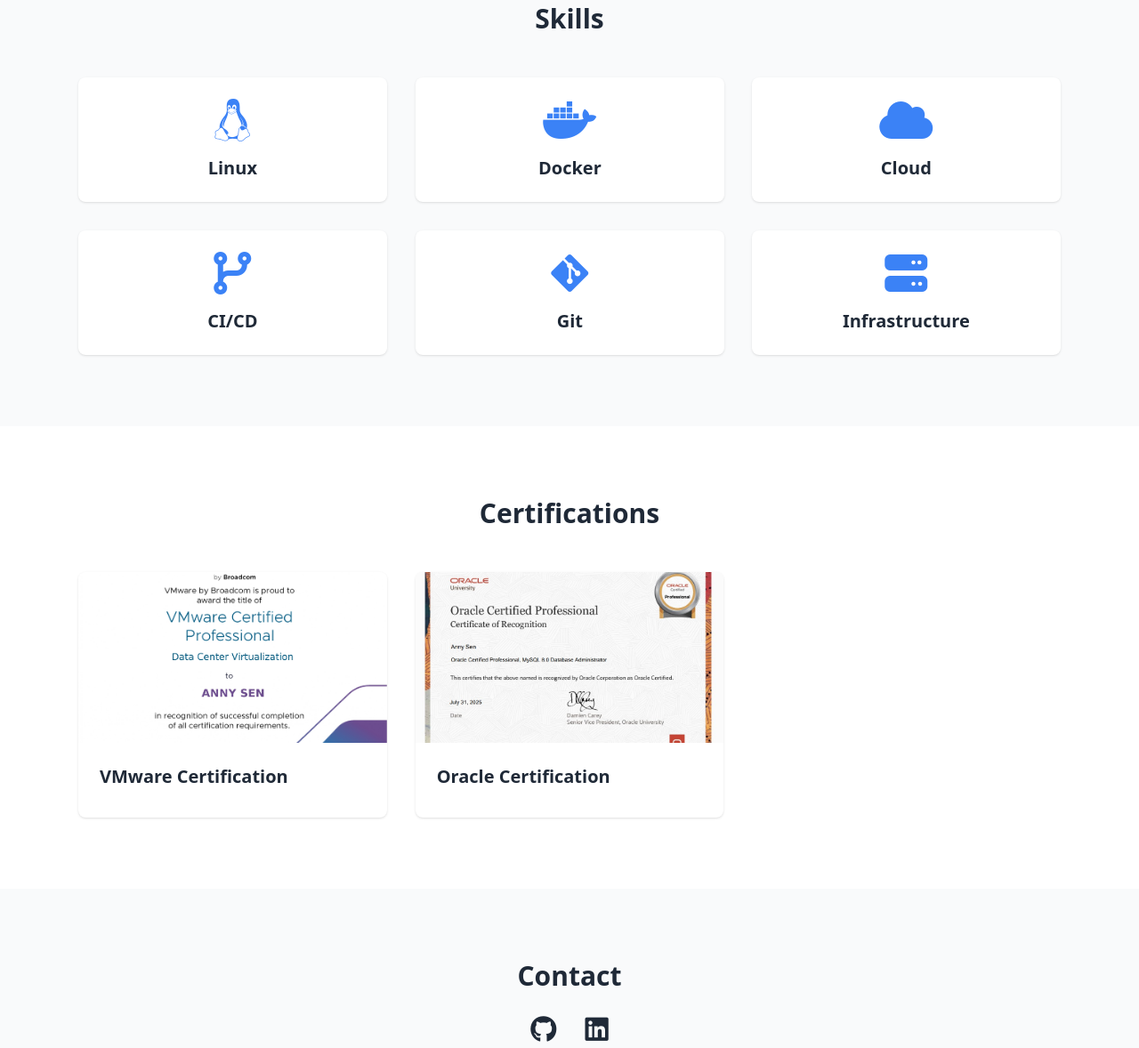
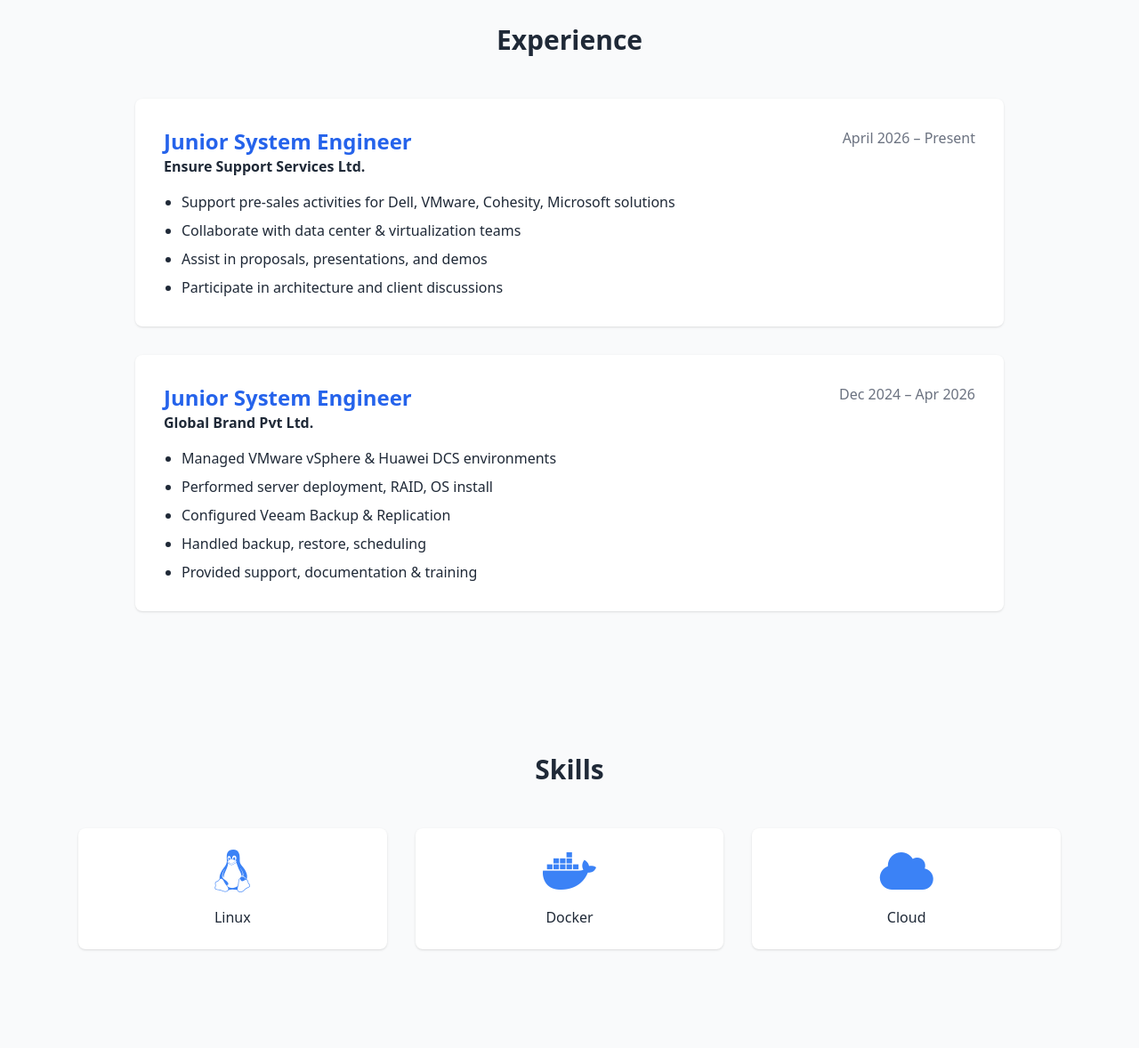
Before and after one commit to annysen/portfolio_anny, a plain HTML site: page index.html in a window 1280 px wide. Shown: the part 1153-2331 px from the top of the page at 89% size. Drawn offline with nearby package versions, Linux system fonts and the light colour scheme.

Commit message:
Update index.html

````diff
--- a/index.html
+++ b/index.html
@@ -1,7 +1,9 @@
 <!DOCTYPE html>
+
 <html lang="en">
 
 <head>
+
 
 <meta charset="UTF-8">
 <meta name="viewport" content="width=device-width, initial-scale=1.0">
@@ -24,11 +26,13 @@
         transition: 0.3s;
     }
 </style>
+```
 
 </head>
 
 <body class="bg-gray-50 text-gray-800">
 
+```
 <!-- NAVBAR -->
 
 <nav class="fixed w-full bg-white shadow z-50">
@@ -43,6 +47,7 @@
 
             <li><a href="#home" class="hover:text-blue-600">Home</a></li>
             <li><a href="#about" class="hover:text-blue-600">About</a></li>
+            <li><a href="#experience" class="hover:text-blue-600">Experience</a></li>
             <li><a href="#skills" class="hover:text-blue-600">Skills</a></li>
             <li><a href="#certifications" class="hover:text-blue-600">Certifications</a></li>
             <li><a href="#contact" class="hover:text-blue-600">Contact</a></li>
@@ -61,6 +66,7 @@
 
             <li><a href="#home" onclick="toggleMenu()">Home</a></li>
             <li><a href="#about" onclick="toggleMenu()">About</a></li>
+            <li><a href="#experience" onclick="toggleMenu()">Experience</a></li>
             <li><a href="#skills" onclick="toggleMenu()">Skills</a></li>
             <li><a href="#certifications" onclick="toggleMenu()">Certifications</a></li>
             <li><a href="#contact" onclick="toggleMenu()">Contact</a></li>
@@ -91,10 +97,8 @@
         </p>
 
         <p class="max-w-xl mx-auto mb-8">
-
             Focused on automation, containerization,
             CI/CD pipelines and scalable cloud infrastructure.
-
         </p>
 
         <div class="flex justify-center gap-4 flex-wrap">
@@ -131,12 +135,73 @@
         </h2>
 
         <p class="text-lg">
-
             I am a DevOps enthusiast passionate about building reliable,
             automated and scalable infrastructure using cloud technologies,
             containers and CI/CD pipelines.
+        </p>
 
-            </p>
+    </div>
+
+</section>
+
+<!-- EXPERIENCE -->
+
+<section id="experience" class="py-20 bg-gray-50">
+
+    <h2 class="text-3xl font-bold text-center mb-12">
+        Experience
+    </h2>
+
+    <div class="max-w-5xl mx-auto px-6 space-y-8">
+
+        <div class="card bg-white p-8 rounded-lg shadow" data-aos="fade-up">
+
+            <div class="flex flex-col md:flex-row md:justify-between mb-4">
+
+                <div>
+                    <h3 class="text-2xl font-bold text-blue-600">Junior System Engineer</h3>
+                    <p class="font-semibold">Ensure Support Services Ltd.</p>
+                </div>
+
+                <p class="text-gray-500">April 2026 – Present</p>
+
+            </div>
+
+            <ul class="list-disc pl-5 space-y-2">
+
+                <li>Support pre-sales activities for Dell, VMware, Cohesity, Microsoft solutions</li>
+                <li>Collaborate with data center & virtualization teams</li>
+                <li>Assist in proposals, presentations, and demos</li>
+                <li>Participate in architecture and client discussions</li>
+
+            </ul>
+
+        </div>
+
+        <div class="card bg-white p-8 rounded-lg shadow" data-aos="fade-up">
+
+            <div class="flex flex-col md:flex-row md:justify-between mb-4">
+
+                <div>
+                    <h3 class="text-2xl font-bold text-blue-600">Junior System Engineer</h3>
+                    <p class="font-semibold">Global Brand Pvt Ltd.</p>
+                </div>
+
+                <p class="text-gray-500">Dec 2024 – Apr 2026</p>
+
+            </div>
+
+            <ul class="list-disc pl-5 space-y-2">
+
+                <li>Managed VMware vSphere & Huawei DCS environments</li>
+                <li>Performed server deployment, RAID, OS install</li>
+                <li>Configured Veeam Backup & Replication</li>
+                <li>Handled backup, restore, scheduling</li>
+                <li>Provided support, documentation & training</li>
+
+            </ul>
+
+        </div>
 
     </div>
 
@@ -152,116 +217,28 @@
 
     <div class="max-w-6xl mx-auto grid md:grid-cols-3 gap-8 px-6">
 
-            <div class="card bg-white p-6 rounded-lg shadow text-center" data-aos="zoom-in">
+        <div class="card bg-white p-6 rounded-lg shadow text-center">
             <i class="fa-brands fa-linux text-5xl text-blue-500 mb-4"></i>
-                <h3 class="font-bold text-xl">Linux</h3>
+            <h3>Linux</h3>
         </div>
 
-            <div class="card bg-white p-6 rounded-lg shadow text-center" data-aos="zoom-in">
+        <div class="card bg-white p-6 rounded-lg shadow text-center">
             <i class="fa-brands fa-docker text-5xl text-blue-500 mb-4"></i>
-                <h3 class="font-bold text-xl">Docker</h3>
+            <h3>Docker</h3>
         </div>
 
-            <div class="card bg-white p-6 rounded-lg shadow text-center" data-aos="zoom-in">
+        <div class="card bg-white p-6 rounded-lg shadow text-center">
             <i class="fa-solid fa-cloud text-5xl text-blue-500 mb-4"></i>
-                <h3 class="font-bold text-xl">Cloud</h3>
-            </div>
-
-            <div class="card bg-white p-6 rounded-lg shadow text-center" data-aos="zoom-in">
-                <i class="fa-solid fa-code-branch text-5xl text-blue-500 mb-4"></i>
-                <h3 class="font-bold text-xl">CI/CD</h3>
-            </div>
-
-            <div class="card bg-white p-6 rounded-lg shadow text-center" data-aos="zoom-in">
-                <i class="fa-brands fa-git-alt text-5xl text-blue-500 mb-4"></i>
-                <h3 class="font-bold text-xl">Git</h3>
-            </div>
-
-            <div class="card bg-white p-6 rounded-lg shadow text-center" data-aos="zoom-in">
-                <i class="fa-solid fa-server text-5xl text-blue-500 mb-4"></i>
-                <h3 class="font-bold text-xl">Infrastructure</h3>
+            <h3>Cloud</h3>
         </div>
 
     </div>
 
 </section>
 
-    <!-- CERTIFICATIONS -->
-
-    <section id="certifications" class="py-20 bg-white">
-
-        <h2 class="text-3xl font-bold text-center mb-12">
-            Certifications
-        </h2>
-
-        <div class="max-w-6xl mx-auto grid md:grid-cols-3 gap-8 px-6">
-
-            <!-- vmware cert -->
-            <div onclick="openCert('VMware Certification','Certification related to VMware VCP.','img/vcp-cert.jpg')"
-                class="card bg-white shadow rounded-lg overflow-hidden cursor-pointer">
-
-                <img src="img/vcp-cert.jpg" class="w-full h-48 object-cover">
-
-                <div class="p-6">
-                    <h3 class="font-bold text-xl mb-2">
-                        VMware Certification
-                    </h3>
-                </div>
-
-            </div>
-
-            <!-- dba cert  -->
-            <div onclick="openCert('Oracle Certification','Oracle Certified Professional MySQL 8.0 Database Administrator.','img/dba-cert.jpg')"
-                class="card bg-white shadow rounded-lg overflow-hidden cursor-pointer">
-
-                <img src="img/dba-cert.jpg"
-                    class="w-full h-48 object-cover">
-
-                <div class="p-6">
-                    <h3 class="font-bold text-xl mb-2">
-                        Oracle Certification
-                    </h3>
-                </div>
-
-            </div>
-
-        </div>
-
-    </section>
-
-    <!-- POPUP -->
-
-    <div id="popup" class="fixed inset-0 bg-black/70 hidden items-center justify-center p-6">
-
-        <div class="bg-white rounded-lg max-w-4xl w-full p-6 relative">
-
-            <button onclick="closeCert()" class="absolute top-4 right-4 text-2xl">
-                <i class="fa-solid fa-xmark"></i>
-            </button>
-
-            <div class="grid md:grid-cols-2 gap-6 items-center">
-
-                <div>
-
-                    <h3 id="certTitle" class="text-2xl font-bold mb-4"></h3>
-
-                    <p id="certDesc" class="text-gray-700"></p>
-
-                </div>
-
-                <img id="certImage" class="w-full rounded shadow">
-
-            </div>
-
-        </div>
-
-    </div>
-
 <!-- CONTACT -->
 
-    <section id="contact" class="py-20">
-
-        <div class="text-center" data-aos="fade-up">
+<section id="contact" class="py-20 text-center">
 
     <h2 class="text-3xl font-bold mb-6">
         Contact
@@ -269,15 +246,8 @@
 
     <div class="flex justify-center gap-8 text-3xl">
 
-                <a href="https://github.com/annysen" target="_blank">
-                    <i class="fa-brands fa-github"></i>
-                </a>
-
-                <a href="https://www.linkedin.com/in/annysen/" target="_blank">
-                    <i class="fa-brands fa-linkedin"></i>
-                </a>
-
-            </div>
+        <a href="https://github.com/annysen"><i class="fa-brands fa-github"></i></a>
+        <a href="https://www.linkedin.com/in/annysen/"><i class="fa-brands fa-linkedin"></i></a>
 
     </div>
 
@@ -290,30 +260,13 @@
 <script src="https://unpkg.com/aos@2.3.4/dist/aos.js"></script>
 
 <script>
-
-        AOS.init({ duration: 1000 })
+    AOS.init({ duration: 1000 });
 
     function toggleMenu() {
-            document.getElementById("mobileMenu").classList.toggle("hidden")
+        document.getElementById("mobileMenu").classList.toggle("hidden");
     }
+</script>
 
-        function openCert(title, desc, img) {
-
-            document.getElementById("popup").style.display = "flex"
-
-            document.getElementById("certTitle").innerText = title
-
-            document.getElementById("certDesc").innerText = desc
-
-            document.getElementById("certImage").src = img
-
-        }
-
-        function closeCert() {
-            document.getElementById("popup").style.display = "none"
-        }
-
-    </script>
 
 </body>
 
````
Lines whose indentation alone changed are shown as unchanged.
